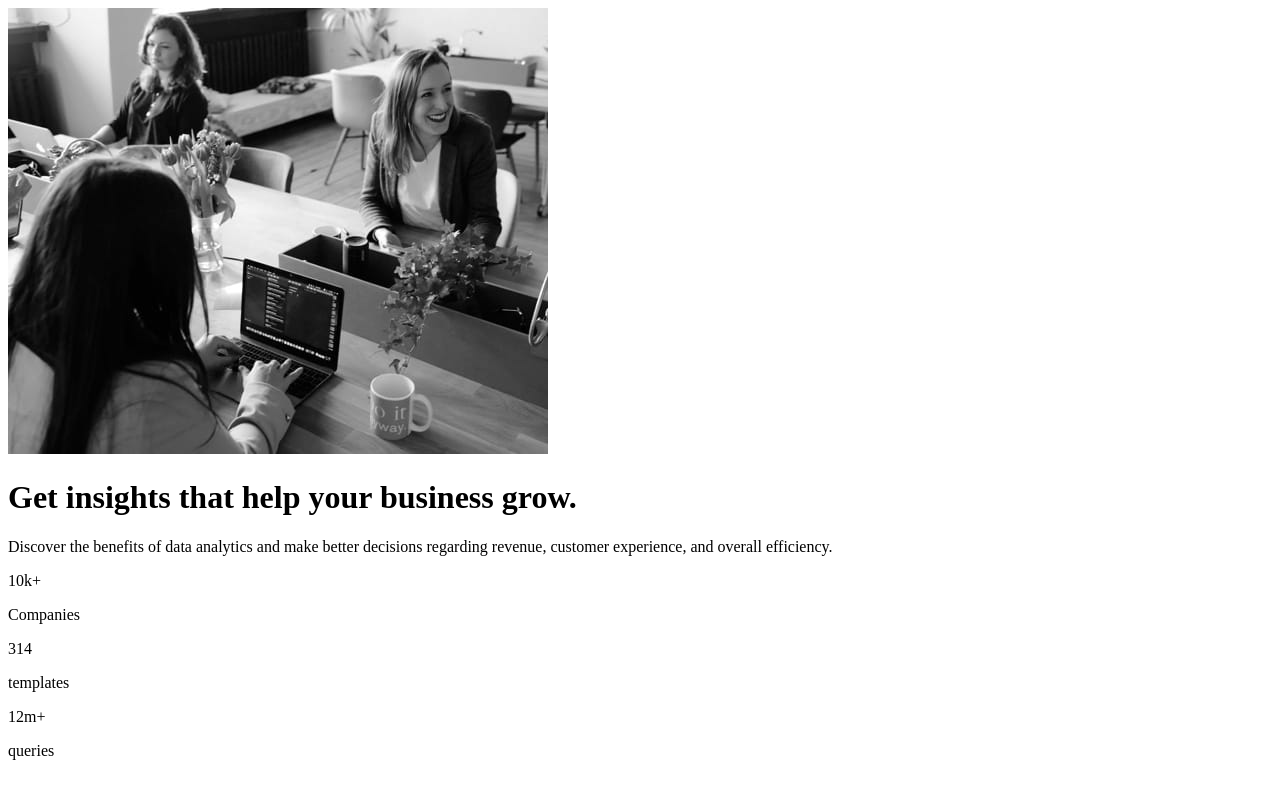
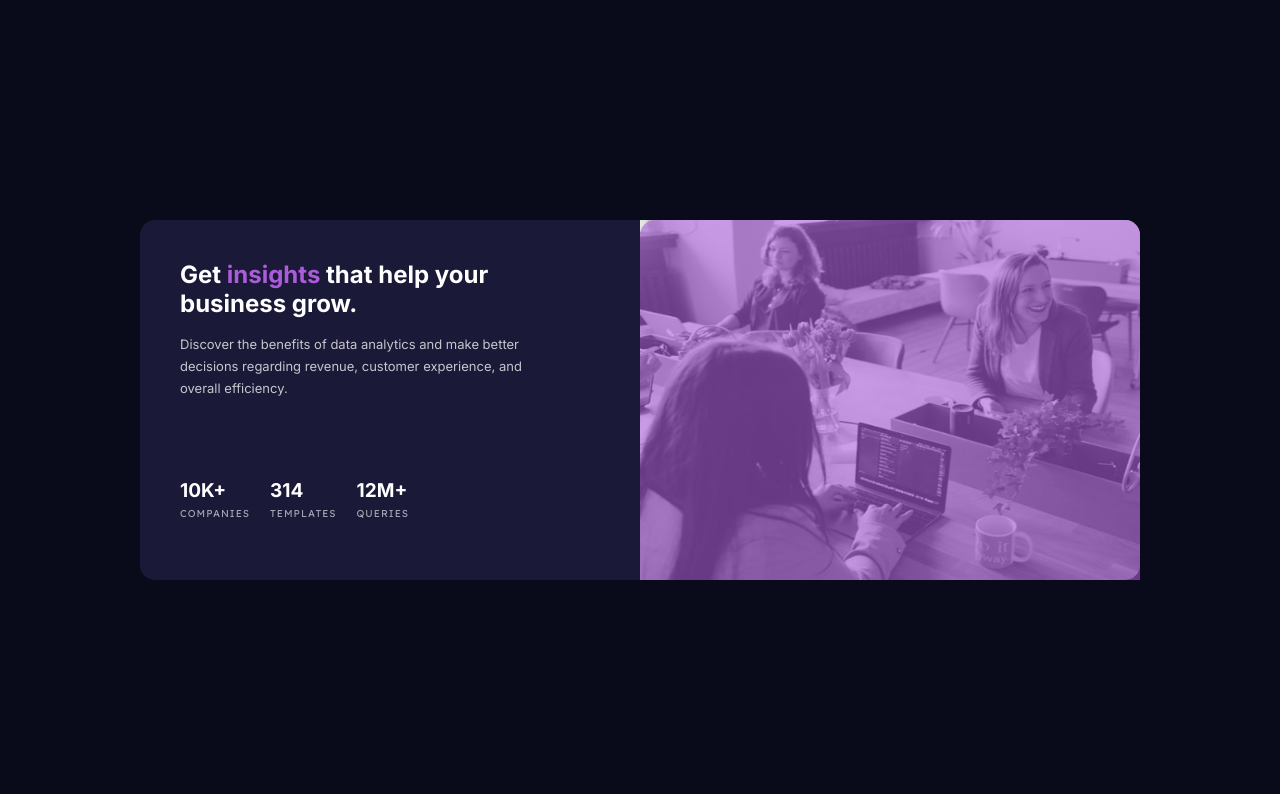
Before and after one commit to LeoCode0/stat-card-frontendmentor, a plain HTML site: page index.html in a window 1280 px wide. Drawn offline with Linux system fonts and the light colour scheme.

Commit message:
Full project

```diff
--- a/index.html
+++ b/index.html
@@ -15,15 +15,18 @@
 </head>
 
 <body>
+  <main class="main">
 
     <div class="card">
       <div class="card__container">
         <div class="card__image">
           <picture>
-          <source media="(min-width:1024px)" srcset="./src/images/image-header-desktop.jpg">
+            <source media="(min-width:768px)" srcset="./src/images/image-header-desktop.jpg">
             <img src="./src/images/image-header-mobile.jpg" alt="People working">
+            <div class="purple__window"></div>
           </picture>
         </div>
+        <div class="info__container">
           <div class="card__description">
             <h1 class="card__title">
               Get <span> insights </span> that help your business grow.
@@ -60,7 +63,11 @@
             </div>
           </div>
         </div>
+
       </div>
+    </div>
+  </main>
+
 </body>
 
 </html>
--- a/src/css/main.css
+++ b/src/css/main.css
@@ -0,0 +1,169 @@
+:root {
+  --dark-blue: hsl(233, 47%, 7%);
+  --desaturated-blue: hsl(244, 38%, 16%);
+  --violet: hsl(277, 64%, 61%);
+  --white: hsl(0, 0%, 100%);
+  --transparent-white: hsla(0, 0%, 100%, 0.75);
+  --transparent-white-2: hsla(0, 0%, 100%, 0.6);
+}
+
+* {
+  margin: 0;
+  padding: 0;
+  box-sizing: border-box;
+}
+
+html {
+  font-size: 62.5%;
+  font-family: "Inter", sans-serif;
+}
+
+body {
+  width: 100vw;
+}
+
+.main {
+  width: 100vw;
+  height: 100vh;
+  background-color: var(--dark-blue);
+  display: flex;
+  justify-content: center;
+  align-items: center;
+}
+
+.card {
+  display: flex;
+  width: 90%;
+  height: 80%;
+
+  border-radius: 15px;
+  background-color: var(--desaturated-blue);
+  color: var(--white);
+}
+
+.card__container {
+  display: flex;
+  flex-wrap: wrap;
+}
+
+.card__image {
+  width: 100%;
+  height: 35%;
+  position: relative;
+}
+
+.card__image .purple__window {
+  width: 100%;
+  height: 100%;
+  position: absolute;
+  background-color: var(--violet);
+  top: 0;
+  opacity: 0.6;
+  border-top-left-radius: 15px;
+  border-top-right-radius: 15px;
+}
+
+.card__image img {
+  width: 100%;
+  height: 100%;
+  border-top-left-radius: 15px;
+  border-top-right-radius: 15px;
+}
+
+.card__description {
+  text-align: center;
+  margin: 20px auto;
+  width: 80%;
+}
+
+.card__title {
+  font-size: 2.4rem;
+  margin-bottom: 15px;
+}
+
+.card__title span {
+  color: var(--violet);
+}
+
+.card__info {
+  font-size: 1.3rem;
+  line-height: 2.2rem;
+  color: var(--transparent-white);
+}
+
+.card__stats {
+  display: flex;
+  flex-wrap: wrap;
+  justify-content: center;
+  margin: 0 auto;
+  text-align: center;
+  width: 100%;
+  text-transform: uppercase;
+}
+
+.card__stat {
+  margin: 8px 0;
+  width: 100%;
+}
+
+.card__stat .number {
+  color: var(--white);
+  font-size: 1.9rem;
+  font-weight: 700;
+}
+
+.card__stat .name {
+  color: var(--transparent-white-2);
+  margin-top: 5px;
+  font-family: "Lexend Deca", sans-serif;
+  letter-spacing: 1px;
+}
+
+@media (min-width: 1024px) {
+  .card {
+    height: 50%;
+    width: 80%;
+    max-width: 1000px;
+    max-height: 360px;
+  }
+
+  .card__container {
+    flex-direction: row-reverse;
+    width: 100%;
+    height: 100%;
+  }
+
+  .card__image {
+    width: 50%;
+    height: 100%;
+  }
+
+  .card__image img {
+    border-radius: 0;
+    border-top-right-radius: 15px;
+    border-bottom-right-radius: 15px;
+  }
+
+  .info__container {
+    width: 50%;
+    padding: 40px 20px 40px 40px;
+  }
+
+  .card__description,
+  .card__stats {
+    text-align: left;
+  }
+
+  .card__description {
+    margin: 0;
+  }
+
+  .card__stats {
+    justify-content: initial;
+  }
+
+  .card__stats .card__stat {
+    width: max-content;
+    margin: 80px 20px 0 0;
+  }
+}
```
Lines whose indentation alone changed are shown as unchanged.
